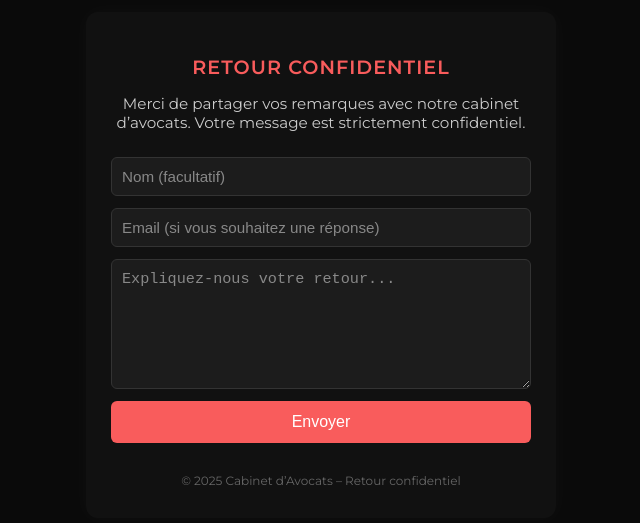
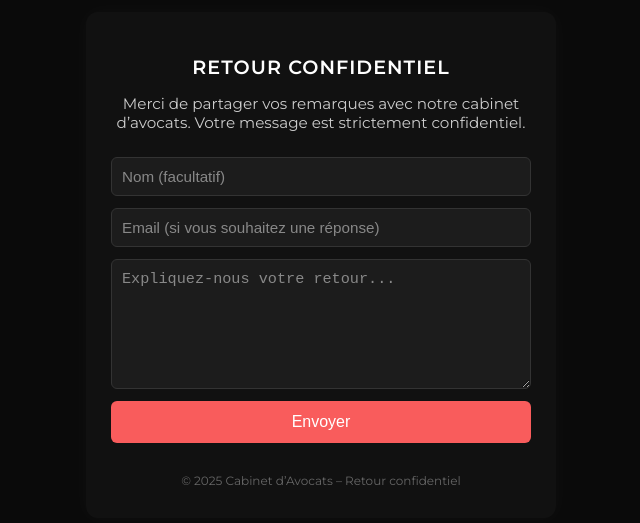
Before and after one commit to PaulM19/avis-google, a plain HTML site: page formulaire.html in a window 1280 px wide. Shown: the part 155-678 px from the top of the page, without its empty margins (319-959 px from the left). Drawn offline with Linux system fonts and the light colour scheme.

Commit message:
Update formulaire.html
Signed-off-by: PaulM19 <monzatpaul@gmail.com>

```diff
--- a/formulaire.html
+++ b/formulaire.html
@@ -29,7 +29,7 @@
     }
 
     h1 {
-      color: #f95c5c;
+      color: #FFFFFF;
       font-size: 1.2rem;
       margin-bottom: 10px;
       text-transform: uppercase;
```
